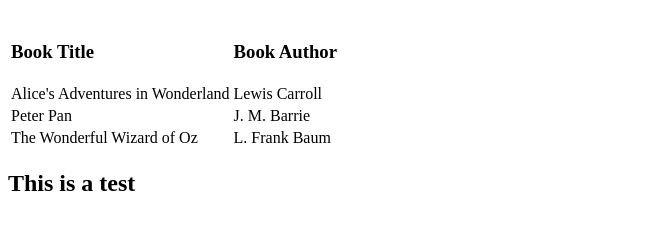
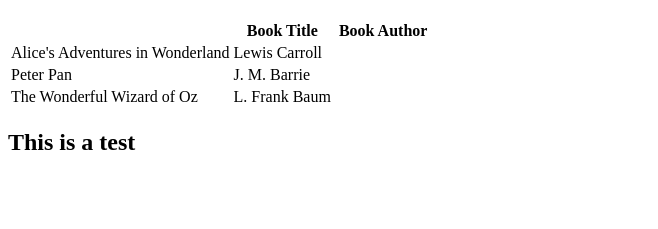
Before and after one commit to MajMarmalade/lab3, a plain HTML site: page index.html in a window 1280 px wide. Shown: the part 61-290 px from the top of the page, without its empty margins (0-658 px from the left). Drawn offline with Linux system fonts and the light colour scheme.

Commit message:
Experimenting with table formats

```diff
--- a/index.html
+++ b/index.html
@@ -9,9 +9,12 @@
 	<h1>Excerpts From Select Public Domain Books</h1>
 
 	<table>
+		<thead>
 			<tr>
-			<td><h3>Book Title</h3></td><td><h3>Book Author</h3></td>
+				<td><th>Book Title</th></td><td><th>Book Author</th></td>
 			</tr>
+		</thead>
+		<tbody>
 			<tr>
 				<td>Alice's Adventures in Wonderland</td><td>Lewis Carroll</td>
 			</tr>
@@ -21,7 +24,7 @@
 			<tr>
 				<td>The Wonderful Wizard of Oz</td><td>L. Frank Baum</td>
 			</tr>
-
+		</tbody>
 	</table>
 
 	<h2>This is a test</h2>
```
Lines whose indentation alone changed are shown as unchanged.
